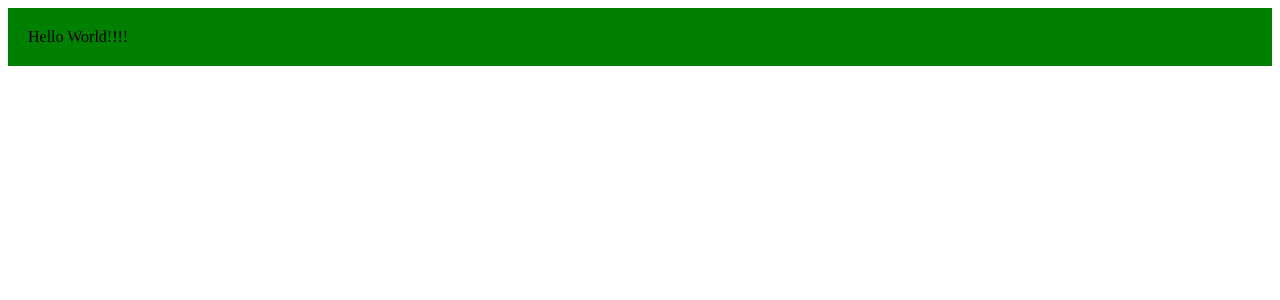
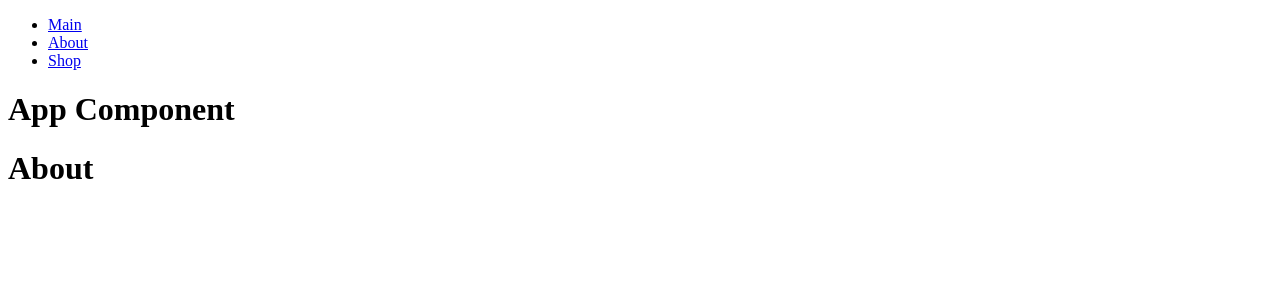
Before and after one commit to blurryfacebeat/WebpackModuleFederation, a React app: page /about in a window 1280 px wide. Shown: the top 300 px of the page. Built offline with nearby package versions, Linux system fonts and the light colour scheme.

Commit message:
feat: Add react router dom

```diff
--- a/package.json
+++ b/package.json
@@ -16,6 +16,7 @@
     "@types/react": "^18.2.42",
     "@types/react-dom": "^18.2.17",
     "@types/webpack": "^5.28.5",
+    "@types/webpack-bundle-analyzer": "^4.6.3",
     "@types/webpack-dev-server": "^4.7.2",
     "autoprefixer": "^10.4.16",
     "css-loader": "^6.8.1",
@@ -37,11 +38,13 @@
     "ts-node": "^10.9.1",
     "typescript": "^5.2.2",
     "webpack": "^5.89.0",
+    "webpack-bundle-analyzer": "^4.10.1",
     "webpack-cli": "^5.1.4",
     "webpack-dev-server": "^4.15.1"
   },
   "dependencies": {
     "react": "^18.2.0",
-    "react-dom": "^18.2.0"
+    "react-dom": "^18.2.0",
+    "react-router-dom": "^6.20.1"
   }
 }
--- a/src/components/App.module.scss
+++ /dev/null
@@ -1,5 +0,0 @@
-.container {
-  background-color: green;
-  padding: 20px;
-  user-select: none;
-}
--- a/src/components/app.tsx
+++ b/src/components/app.tsx
@@ -1,8 +1,26 @@
 import { type FC } from 'react';
-import classes from './App.module.scss';
+import { Link, Outlet } from 'react-router-dom';
 
 const App: FC = () => {
-  return <div className={classes.container}>Hello World!!!!</div>;
+  return (
+    <>
+      <nav>
+        <ul>
+          <li>
+            <Link to="/">Main</Link>
+          </li>
+          <li>
+            <Link to="/about">About</Link>
+          </li>
+          <li>
+            <Link to="/shop">Shop</Link>
+          </li>
+        </ul>
+      </nav>
+      <h1>App Component</h1>
+      <Outlet />
+    </>
+  );
 };
 
 export default App;
--- a/src/index.tsx
+++ b/src/index.tsx
@@ -1,5 +1,5 @@
 import { createRoot } from 'react-dom/client';
-import App from '@/components/app';
+import RouterProvider from '@/providers/router/router-provider';
 
 const root = document.getElementById('root');
 
@@ -9,4 +9,4 @@ if (!root) {
 
 const container = createRoot(root);
 
-container.render(<App />);
+container.render(<RouterProvider />);
--- /dev/null
+++ b/src/pages/about/about.lazy.tsx
@@ -0,0 +1,7 @@
+import { type FC, lazy, type LazyExoticComponent } from 'react';
+
+const AboutLazy: LazyExoticComponent<FC> = lazy(
+  async () => await import('./about'),
+);
+
+export default AboutLazy;
--- /dev/null
+++ b/src/pages/about/about.tsx
@@ -0,0 +1,7 @@
+import { type FC } from 'react';
+
+const About: FC = () => {
+  return <h1>About</h1>;
+};
+
+export default About;
--- /dev/null
+++ b/src/pages/shop/shop.lazy.tsx
@@ -0,0 +1,7 @@
+import { type FC, lazy, type LazyExoticComponent } from 'react';
+
+const ShopLazy: LazyExoticComponent<FC> = lazy(
+  async () => await import('./shop'),
+);
+
+export default ShopLazy;
--- /dev/null
+++ b/src/pages/shop/shop.tsx
@@ -0,0 +1,7 @@
+import { type FC } from 'react';
+
+const Shop: FC = () => {
+  return <h1>Shop</h1>;
+};
+
+export default Shop;
--- /dev/null
+++ b/src/providers/router/router-provider.tsx
@@ -0,0 +1,9 @@
+import { type FC } from 'react';
+import { RouterProvider as ReactRouterProvider } from 'react-router-dom';
+import { router } from '@/providers/router/router';
+
+const RouterProvider: FC = () => {
+  return <ReactRouterProvider router={router} />;
+};
+
+export default RouterProvider;
--- /dev/null
+++ b/src/providers/router/router.tsx
@@ -0,0 +1,32 @@
+import { createBrowserRouter, type RouteObject } from 'react-router-dom';
+import App from '@/components/app';
+import AboutLazy from '@/pages/about/about.lazy';
+import ShopLazy from '@/pages/shop/shop.lazy';
+import { Suspense } from 'react';
+
+const routes: RouteObject[] = [
+  {
+    path: '/',
+    element: <App />,
+    children: [
+      {
+        path: '/about',
+        element: (
+          <Suspense fallback="Loading...">
+            <AboutLazy />
+          </Suspense>
+        ),
+      },
+      {
+        path: '/shop',
+        element: (
+          <Suspense fallback="Loading...">
+            <ShopLazy />
+          </Suspense>
+        ),
+      },
+    ],
+  },
+];
+
+export const router = createBrowserRouter(routes);
```
Also changed, not shown: 4 other files (tests, documents, lock files or other folders).
